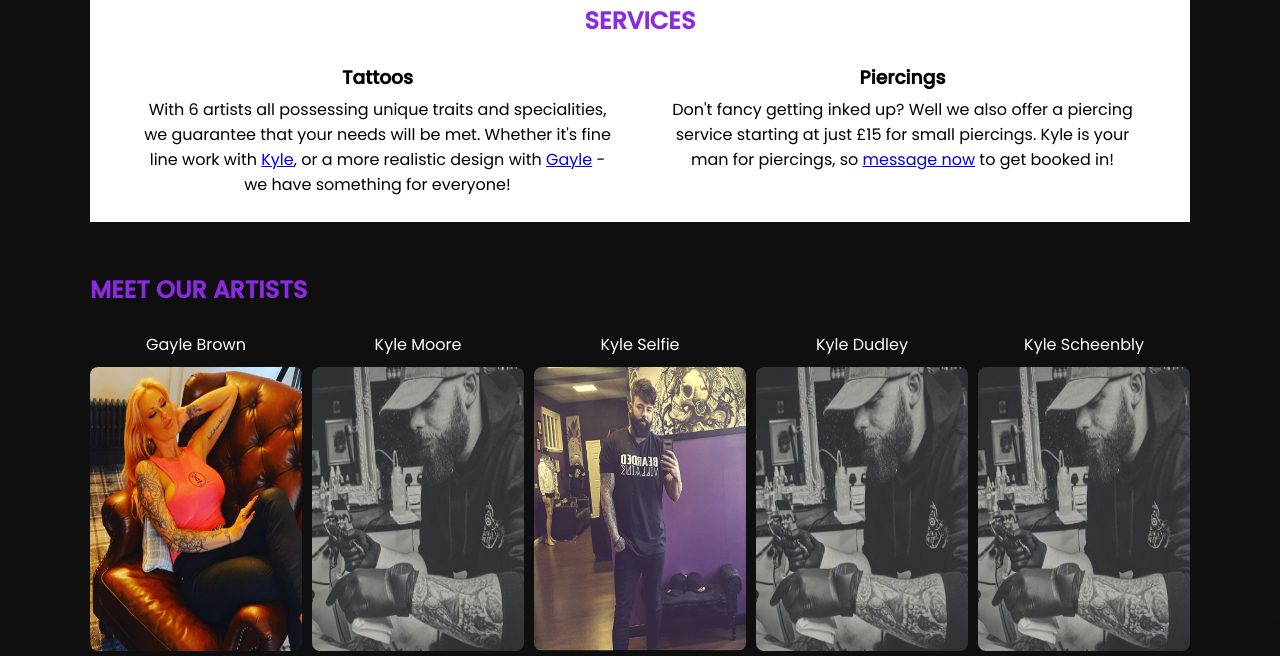
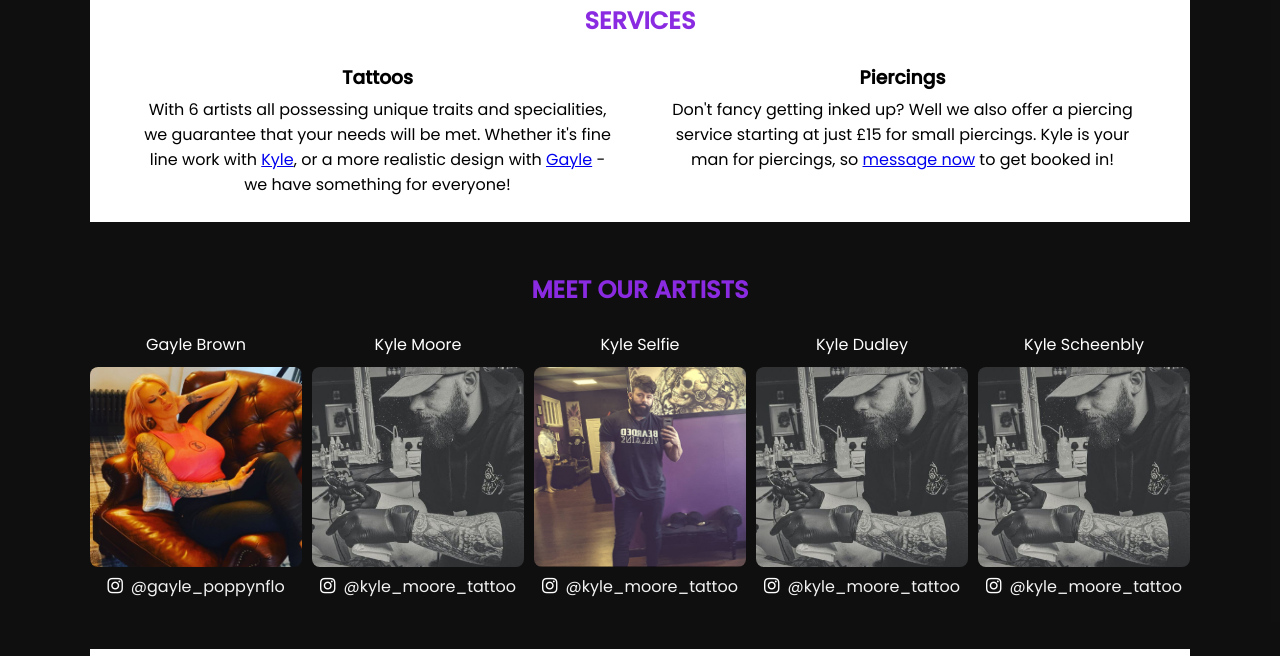
Before and after one commit to Baileyhall3/ink_angel, a plain HTML site: page index.html in a window 1280 px wide. Shown: the part 2173-2829 px from the top of the page. Drawn offline with nearby package versions, Linux system fonts and the light colour scheme.

Commit message:
Added some more styling to artists

```diff
--- a/script/artist-grid.js
+++ b/script/artist-grid.js
@@ -27,13 +27,18 @@ document.addEventListener("DOMContentLoaded", function () {
         instagramIcon.classList.add("fa", "fa-instagram");
         instagramIcon.style.fontSize = "18px";
         instagramIcon.style.color = "white";
+        instagramIcon.style.marginRight = "8px";
 
         const instagramLink = document.createElement("a");
         instagramLink.href = image.instaLink;
         instagramLink.target = "_blank";
-        instagramLink.textContent = image.instaHandle;
+
+        imgContainer.addEventListener('click', () => {
+            window.location.href = image.pageLink;
+        });
 
         instagramLink.appendChild(instagramIcon);
+        instagramLink.append(image.instaHandle);
         imgContainer.appendChild(textElement);
         imgContainer.appendChild(imgElement);
         imgContainer.appendChild(instagramLink);
--- a/styling/styling.css
+++ b/styling/styling.css
@@ -161,16 +161,13 @@ p{
     text-align: center;
 }
 
-
 .images{
     display: flex;
     flex-wrap: wrap;
     /* overflow: hidden; */
     padding-top: 50px;
-}
-.image{
-    width: 100%;
-    height: auto;
+    align-content: center;
+    justify-content: center;
 }
 .image-grid {
     display: grid;
@@ -181,6 +178,23 @@ p{
 .image-container {
     text-align: center;
     position: relative;
+    cursor: pointer;
+}
+.image-container a {
+    color: #f2f2f2;
+    text-decoration: none;
+    transition: color 0.3s;
+}
+.image-container a:hover {
+    color: blueviolet;
+    transition: .3s ease-out;
+}
+.image-container img {
+    transition: transform 0.3s ease;
+}
+
+.image-container:hover img {
+    transform: scale(1.05);
 }
 .image-text {
     margin-bottom: 10px;
@@ -222,7 +236,7 @@ p{
 }
 .artist-grid img {
     width: 100%;
-    height: 100%;
+    height: 200px;
     border-radius: 8px;
 }
 
```
Also changed, not shown: script/image-grid.js (+0 -7 lines).
